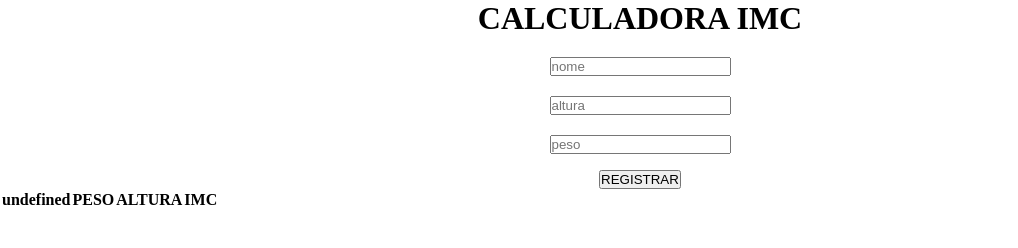
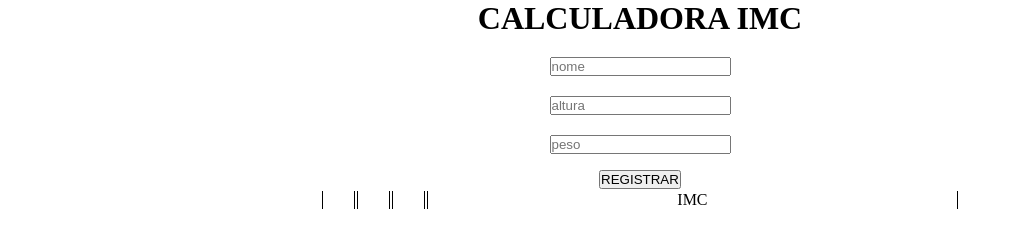
Before and after one commit to germanoshadowy/tabela-imc, a plain HTML site: page index.html in a window 1280 px wide. Both pictures are taken after a click on the button "REGISTRAR". Shown: the whole page, without its empty margins (0-1018 px from the left). Drawn offline with Linux system fonts and the light colour scheme.

Commit message:
Add files via upload

```diff
--- a/index.html
+++ b/index.html
@@ -1,5 +1,6 @@
 <!DOCTYPE html>
 <html lang="en">
+
 <head>
   <meta charset="UTF-8">
   <meta http-equiv="X-UA-Compatible" content="IE=edge">
@@ -7,14 +8,16 @@
   <title>Document</title>
   <link rel="stylesheet" href="main.css">
 </head>
+
 <body>
   <h1>CALCULADORA IMC</h1>
   <section>
-        <div><input type="text" name="" id="nome" placeholder="nome"></div>
-        <div><input type="number" name="" id="altura" placeholder="altura"></div>
-        <div><input type="number" name="" id="peso" placeholder="peso"></div>
+    <div><input type="text" name="nome" id="nome" placeholder="nome"></div>
+    <div><input type="number" name="altura" id="altura" placeholder="altura"></div>
+    <div><input type="number" name="peso" id="peso" placeholder="peso"></div>
     <button id="btn-reg">REGISTRAR</button>
   </section>
   <script src="main.js"></script>
 </body>
+
 </html>
--- a/main.css
+++ b/main.css
@@ -23,3 +23,16 @@ section button {
   margin-left: auto;
   margin-right: auto;
 }
+
+table {
+ margin-left: auto;
+ margin-right: auto;
+ width: 50%;
+}
+
+table td {
+  border-left: 1px solid black;
+  border-right: 1px solid black;
+  margin-left: 3vw;
+  text-align: center;
+}
--- a/main.js
+++ b/main.js
@@ -1,61 +1,66 @@
-let nome = document.getElementById("nome").value;
-let altura = document.getElementById("altura").value;
-let peso = document.getElementById("peso").value;
+let nome = document.getElementById("nome");
+let altura = document.getElementById("altura");
+let peso = document.getElementById("peso");
+// var altura = "";
+// altura = parseFloat(document.getElementById("altura").value);
+// var peso = "";
+// peso = parseFloat(document.getElementById("peso").value);
 let registrar = document.getElementById("btn-reg");
-let imc = altura*altura/peso;
 let body = document.querySelector("body");
 let div = document.createElement("div");
 let table = document.createElement("table");
 let thead = document.createElement("thead");
 let tbody = document.createElement("tbody");
+let botao = document.getElementById("btn-reg");
+let imc = peso/(altura*altura);
+botao.addEventListener("click", calculo);
+
+// function calculo(){
+
+//   console.log(imc);
+//   let linha = document.createElement("tr");
+//   let tNome = document.createElement("th");
+//   let tPeso = document.createElement("th");
+//   let tAltura = document.createElement("th");
+//   let tIMC = document.createElement("th");
+//   tNome.innerHTML = nome.value;
+//   tPeso.innerHTML = peso;
+//   tAltura.innerHTML = altura;
+//   tIMC.innerHTML = imc.value;
+
+//   linha.appendChild(tNome);
+//   linha.appendChild(tAltura);
+//   linha.appendChild(tPeso);
+//   linha.appendChild(tIMC);
+//   thead.appendChild(linha);
+
+//   table.appendChild(thead);
+//   table.appendChild(tbody);
+// }
 
 function calculo()
 {
+let linha1 = document.createElement("tr");
+let tNome = document.createElement("td");
+let tPeso = document.createElement("td");
+let tAltura = document.createElement("td");
+let tIMC = document.createElement("td");
 
-let linha = document.createElement("tr");
-let tNome = document.createElement("th");
-let tPeso = document.createElement("th");
-let tAltura = document.createElement("th");
-let tIMC = document.createElement("th");
-tNome.innerHTML = nome.innerHTML;
-tPeso.innerHTML = "PESO";
-tAltura.innerHTML = "ALTURA";
+tNome.innerHTML = nome.value;
+tPeso.innerHTML = peso.value;
+tAltura.innerHTML = altura.value;
 tIMC.innerHTML = "IMC";
 
-linha.appendChild(tNome);
-linha.appendChild(tPeso);
-linha.appendChild(tAltura);
-linha.appendChild(tIMC);
-thead.appendChild(linha);
+linha1.appendChild(tNome);
+linha1.appendChild(tPeso);
+linha1.appendChild(tAltura);
+linha1.appendChild(tIMC);
+thead.appendChild(linha1);
 
 table.appendChild(thead);
 table.appendChild(tbody);
 }
 
-// function calculo()
-// {
-// let linha1 = document.createElement("tr");
-// let tNome = document.createElement("th");
-// let tPeso = document.createElement("th");
-// let tAltura = document.createElement("th");
-// let tIMC = document.createElement("th");
 
-// tNome.innerHTML = "NOME";
-// tPeso.innerHTML = "PESO";
-// tAltura.innerHTML = "ALTURA";
-// tIMC.innerHTML = "IMC";
-
-// linha1.appendChild(tNome);
-// linha1.appendChild(tPeso);
-// linha1.appendChild(tAltura);
-// linha1.appendChild(tIMC);
-// thead.appendChild(linha1);
-
-// table.appendChild(thead);
-// table.appendChild(tbody);
-// }
-
-let botao = document.getElementById("btn-reg");
-botao.addEventListener("click", calculo);
 
 document.querySelector("body").appendChild(table);
```
Lines whose indentation alone changed are shown as unchanged.
